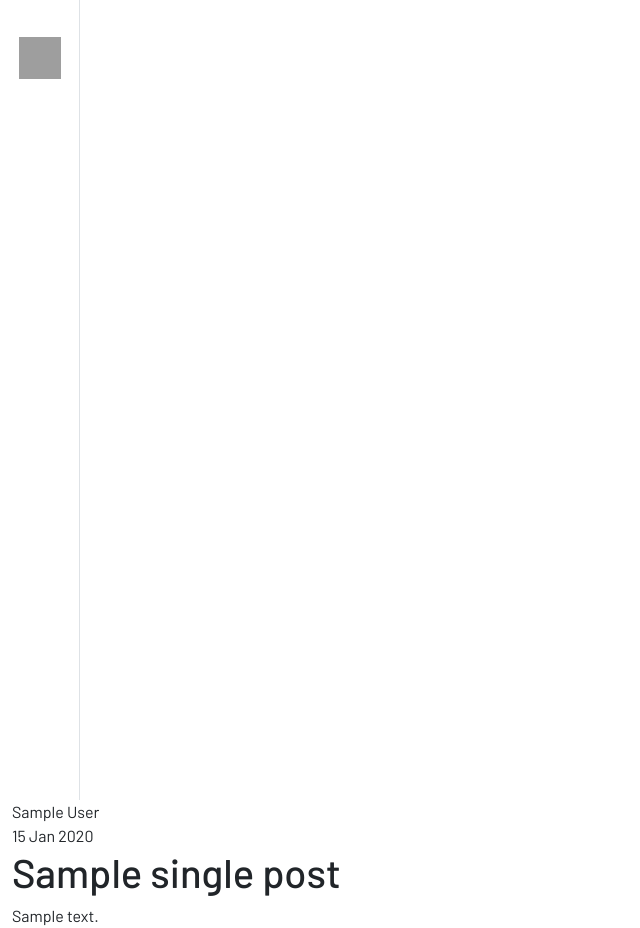
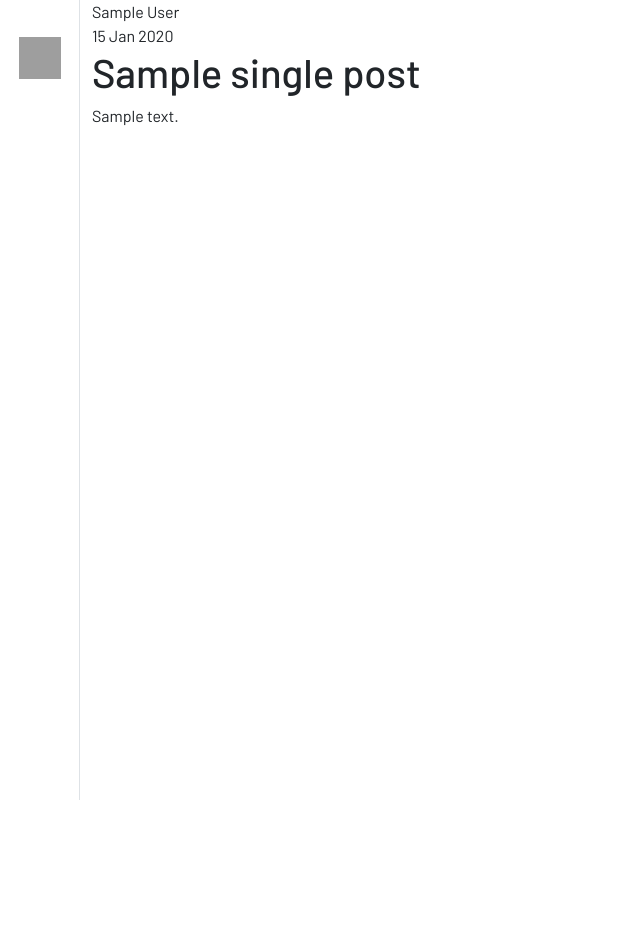
Before and after one commit to jmroczkowski99/django-djheatblog, a Django app: template djheatblog/djheatblog/templates/blog/single.html in a window 1280 px wide. Shown: the whole page, without its empty margins (0-640 px from the left). After the commit the page ends 800 px from the top, so only its background shows below. Run offline with Django 4.2, Linux system fonts and the light colour scheme; the template is opened without the code that fills it: most values are stand-ins (such as "Sample title", 1, 10 or a date in 2020); some libraries are stand-ins or nearby versions; grey boxes are pictures that could not be loaded.

Commit message:
feat: add spacing for third column

```diff
--- a/djheatblog/djheatblog/templates/base/3-col-template.html
+++ b/djheatblog/djheatblog/templates/base/3-col-template.html
@@ -16,8 +16,8 @@
 <div class="container" style="max-width: 1500px!important;">
     <div class="row">
         <div class="col-navbar">{% block content-left %}{% endblock %}</div>
-        <div>{% block content-mid %}{% endblock %}</div>
-        <div>{% block content-right %}{% endblock %}</div>
+        <div class="col-12 col-lg-8">{% block content-mid %}{% endblock %}</div>
+        <div class="d-none d-lg-block col-lg-3">{% block content-right %}{% endblock %}</div>
     </div>
 
 </div>
```
